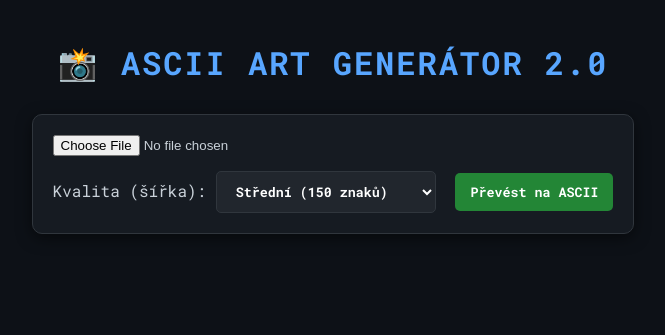
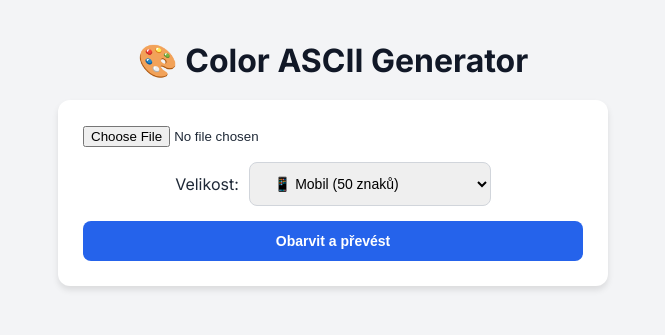
Before and after one commit to MKFelcman/ascii-genetator, a Flask app: page / in a window 1280 px wide. Shown: the top 335 px of the page, without its empty margins (307-972 px from the left). Run offline with Flask 3, Linux system fonts and the light colour scheme.

Commit message:
Novy design, barevne foto

```diff
--- a/app.py
+++ b/app.py
@@ -4,47 +4,55 @@ import io
 
 app = Flask(__name__)
 
-# --- Vylepšená sada znaků (70 úrovní jasu) ---
-ASCII_CHARS = ["$", "@", "B", "%", "8", "&", "W", "M", "#", "*", "o", "a", "h", "k", "b", "d", "p", "q", "w", "m", "Z", "O", "0", "Q", "L", "C", "J", "U", "Y", "X", "z", "c", "v", "u", "n", "x", "r", "j", "f", "t", "/", "\\", "|", "(", ")", "1", "{", "}", "[", "]", "?", "-", "_", "+", "~", "<", ">", "i", "!", "l", "I", ";", ":", ",", "\"", "^", "`", ".", " "]
+# --- Znaky pro stínování (od nejtmavšího po nejsvětlejší) ---
+ASCII_CHARS = ["@", "%", "#", "*", "+", "=", "-", ":", ".", " "]
 
 def resize_image(image, new_width=100):
     width, height = image.size
     ratio = height / width
-    # Korekce poměru stran (znaky jsou vysoké)
-    new_height = int(new_width * ratio * 0.55)
+    # DŮLEŽITÉ: Koeficient 0.5 kompenzuje to, že písmenka jsou 2x vyšší než širší
+    new_height = int(new_width * ratio * 0.5)
     resized_image = image.resize((new_width, new_height))
     return resized_image
 
-def grayify(image):
-    return image.convert("L")
+def pixels_to_color_ascii(image):
+    pixels = image.getdata()
+    width, height = image.size
+    ascii_str = ""
 
-def pixels_to_ascii(image):
-    pixels = image.getdata()
-    # Mapování pixelů na znaky
-    # 255 (bílá) / délka seznamu znaků = krok
-    interval = 256 / len(ASCII_CHARS)
-    characters = "".join([ASCII_CHARS[int(pixel // interval)] for pixel in pixels])
-    return characters
+    # Procházíme pixely
+    for i, pixel in enumerate(pixels):
+        # Pixel je (R, G, B) - například (255, 0, 0) je červená
+        r, g, b = pixel
 
-def convert_image_to_ascii(image, new_width=100):
-    new_image_data = pixels_to_ascii(grayify(resize_image(image, new_width)))
+        # Spočítáme jas pro výběr znaku (průměr barev)
+        brightness = int((r + g + b) / 3)
+        char_index = int(brightness / 255 * (len(ASCII_CHARS) - 1))
+        char = ASCII_CHARS[char_index]
 
-    pixel_count = len(new_image_data)
-    ascii_image = "\n".join([new_image_data[index:(index+new_width)] for index in range(0, pixel_count, new_width)])
-    return ascii_image
+        # Pokud je znak mezera, nahradíme ji nedělitelnou mezerou, aby se HTML nerozsypalo
+        if char == " ":
+            char = "&nbsp;"
+
+        # Zabalíme znak do barvy
+        ascii_str += f'<span style="color: rgb({r},{g},{b})">{char}</span>'
+
+        # Na konci řádku přidáme odřádkování <br>
+        if (i + 1) % width == 0:
+            ascii_str += "<br>"
+
+    return ascii_str
 
 @app.route("/", methods=["GET", "POST"])
 def index():
     ascii_art = None
-    width = 150 # Výchozí šířka
+    width = 80 # Výchozí šířka
 
     if request.method == "POST":
         if 'file' not in request.files:
             return render_template('index.html', error="Žádný soubor.")
 
         file = request.files['file']
-
-        # Získání šířky z formuláře (pokud uživatel vybral)
         width_str = request.form.get('width')
         if width_str:
             width = int(width_str)
@@ -54,9 +62,20 @@ def index():
 
         try:
             image = Image.open(io.BytesIO(file.read()))
-            ascii_art = convert_image_to_ascii(image, new_width=width)
+            # Převedeme na RGB (aby to fungovalo i u PNG s průhledností)
+            image = image.convert("RGB")
+
+            # Změna velikosti a převod
+            resized_img = resize_image(image, new_width=width)
+            ascii_art = pixels_to_color_ascii(resized_img)
+
         except Exception as e:
              return render_template('index.html', error=f"Chyba: {e}")
+
+    # Posíláme 'safe' HTML, aby Flask nevypsal <span> jako text, ale jako kód
+    from markupsafe import Markup
+    if ascii_art:
+        ascii_art = Markup(ascii_art)
 
     return render_template("index.html", ascii_art=ascii_art, current_width=width)
 
--- a/templates/index.html
+++ b/templates/index.html
@@ -4,148 +4,152 @@
 <head>
     <meta charset="UTF-8">
     <meta name="viewport" content="width=device-width, initial-scale=1.0">
-    <title>Super ASCII Art</title>
-    <link href="https://fonts.googleapis.com/css2?family=Roboto+Mono:wght@400;700&display=swap" rel="stylesheet">
+    <title>Color ASCII Art</title>
+    <link href="https://fonts.googleapis.com/css2?family=Inter:wght@400;700&family=Roboto+Mono:wght@500&display=swap"
+        rel="stylesheet">
     <style>
-        /* --- Moderní Tmavý Design --- */
+        /* --- Moderní čistý vzhled --- */
         body {
-            font-family: 'Roboto Mono', monospace;
-            background-color: #0d1117;
-            color: #c9d1d9;
+            font-family: 'Inter', sans-serif;
+            background-color: #f3f4f6;
+            /* Světle šedá */
+            color: #1f2937;
             margin: 0;
             padding: 20px;
             text-align: center;
         }
 
         h1 {
-            color: #58a6ff;
-            text-transform: uppercase;
-            letter-spacing: 2px;
-            margin-bottom: 30px;
+            color: #111827;
+            font-weight: 800;
+            margin-bottom: 20px;
         }
 
-        /* --- Ovládací Panel --- */
+        /* --- Ovládací karta --- */
         .controls {
-            background: #161b22;
-            padding: 20px;
-            border-radius: 10px;
-            border: 1px solid #30363d;
-            display: inline-block;
-            box-shadow: 0 4px 15px rgba(0, 0, 0, 0.5);
-            margin-bottom: 30px;
+            background: white;
+            padding: 25px;
+            border-radius: 12px;
+            box-shadow: 0 4px 6px rgba(0, 0, 0, 0.1);
+            max-width: 500px;
+            margin: 0 auto 30px auto;
         }
 
         input[type="file"] {
             margin-bottom: 15px;
-            display: block;
             width: 100%;
+        }
+
+        .select-group {
+            display: flex;
+            gap: 10px;
+            justify-content: center;
+            margin-bottom: 15px;
         }
 
         select,
         button {
-            padding: 10px 15px;
-            border-radius: 5px;
-            border: none;
+            padding: 12px 20px;
+            border-radius: 8px;
+            border: 1px solid #d1d5db;
+            font-size: 14px;
             cursor: pointer;
-            font-family: inherit;
-            font-weight: bold;
-        }
-
-        select {
-            background: #21262d;
-            color: white;
-            border: 1px solid #30363d;
-            margin-right: 10px;
         }
 
         button {
-            background-color: #238636;
+            background-color: #2563eb;
+            /* Modrá */
             color: white;
+            border: none;
+            font-weight: bold;
             transition: background 0.2s;
+            width: 100%;
         }
 
         button:hover {
-            background-color: #2ea043;
+            background-color: #1d4ed8;
         }
 
-        /* --- Výsledek (ASCII Art) --- */
-        .art-container {
-            width: 100%;
-            overflow-x: auto;
-            /* Aby šlo rolovat do stran */
-            background-color: #000;
+        /* --- Výsledek --- */
+        .art-wrapper {
+            background-color: #111827;
+            /* Tmavé pozadí pod obrázkem pro kontrast */
+            display: inline-block;
             padding: 20px;
-            border-radius: 5px;
-            box-sizing: border-box;
+            border-radius: 10px;
+            box-shadow: 0 10px 15px rgba(0, 0, 0, 0.2);
+            overflow: auto;
+            max-width: 100%;
         }
 
-        pre {
-            font-family: 'Courier New', Courier, monospace;
-            color: #00ff00;
-            /* Hacker Green barva */
+        .ascii-art {
+            font-family: 'Roboto Mono', monospace;
             white-space: pre;
-            margin: 0;
-            display: inline-block;
-
-            /* DŮLEŽITÉ: Dynamická velikost podle šířky */
-            /* Pokud je šířka 100, písmo je větší. Pokud 300, písmo je titěrné. */
+            /* Zachová mezery */
+            line-height: 0.8;
+            /* DŮLEŽITÉ: Sníží řádkování, aby to nebylo roztažené */
+            letter-spacing: 0;
+            font-weight: bold;
+            text-align: left;
+            /* Zarovnání vlevo je pro ASCII nutnost */
         }
 
-        /* Třídy pro různé velikosti */
+        /* Velikosti písma podle nastavení */
+        .size-50 {
+            font-size: 8px;
+        }
+
+        /* Pro mobil */
         .size-100 {
-            font-size: 8px;
-            line-height: 5px;
+            font-size: 6px;
         }
 
         .size-150 {
-            font-size: 6px;
-            line-height: 4px;
+            font-size: 4px;
         }
 
-        .size-250 {
-            font-size: 4px;
-            line-height: 2.5px;
+        .size-200 {
+            font-size: 3px;
         }
-
-        /* HD Kvalita */
-        .size-350 {
-            font-size: 2px;
-            line-height: 1.5px;
-        }
-
-        /* Ultra HD (skoro jako fotka) */
     </style>
 </head>
 
 <body>
 
-    <h1>📸 ASCII Art Generátor 2.0</h1>
+    <h1>🎨 Color ASCII Generator</h1>
 
     <div class="controls">
         <form method="post" enctype="multipart/form-data">
             <input type="file" name="file" accept="image/*" required>
 
-            <label for="width">Kvalita (šířka):</label>
-            <select name="width" id="width">
-                <option value="100" {% if current_width==100 %}selected{% endif %}>Nízká (100 znaků)</option>
-                <option value="150" {% if current_width==150 %}selected{% endif %}>Střední (150 znaků)</option>
-                <option value="250" {% if current_width==250 %}selected{% endif %}>Vysoká HD (250 znaků)</option>
-                <option value="350" {% if current_width==350 %}selected{% endif %}>Ultra HD (350 znaků)</option>
-            </select>
+            <div class="select-group">
+                <label for="width" style="align-self: center;">Velikost:</label>
+                <select name="width" id="width">
+                    <option value="50" {% if current_width==50 %}selected{% endif %}>📱 Mobil (50 znaků)</option>
+                    <option value="100" {% if current_width==100 %}selected{% endif %}>💻 PC Standard (100 znaků)
+                    </option>
+                    <option value="150" {% if current_width==150 %}selected{% endif %}>🖥️ HD (150 znaků)</option>
+                    <option value="200" {% if current_width==200 %}selected{% endif %}>🔥 Ultra (200 znaků)</option>
+                </select>
+            </div>
 
-            <button type="submit">Převést na ASCII</button>
+            <button type="submit">Obarvit a převést</button>
         </form>
     </div>
 
     {% if error %}
-    <p style="color: #ff7b72;">{{ error }}</p>
+    <p style="color: red;">{{ error }}</p>
     {% endif %}
 
     {% if ascii_art %}
-    <div class="art-container">
-        <pre class="size-{{ current_width }}">{{ ascii_art }}</pre>
+    <div class="art-wrapper">
+        <div class="ascii-art size-{{ current_width }}">
+            {{ ascii_art }}
+        </div>
     </div>
-    <p style="font-size: 12px; color: #8b949e;">Tip: Oddal si stránku (Ctrl -), pokud se to nevejde.</p>
+    <p style="font-size: 12px; color: #6b7280; margin-top: 10px;">
+        Tip: Na mobilu si obrázek přibližuj prsty.
+    </p>
     {% endif %}
 
 </body>
```
